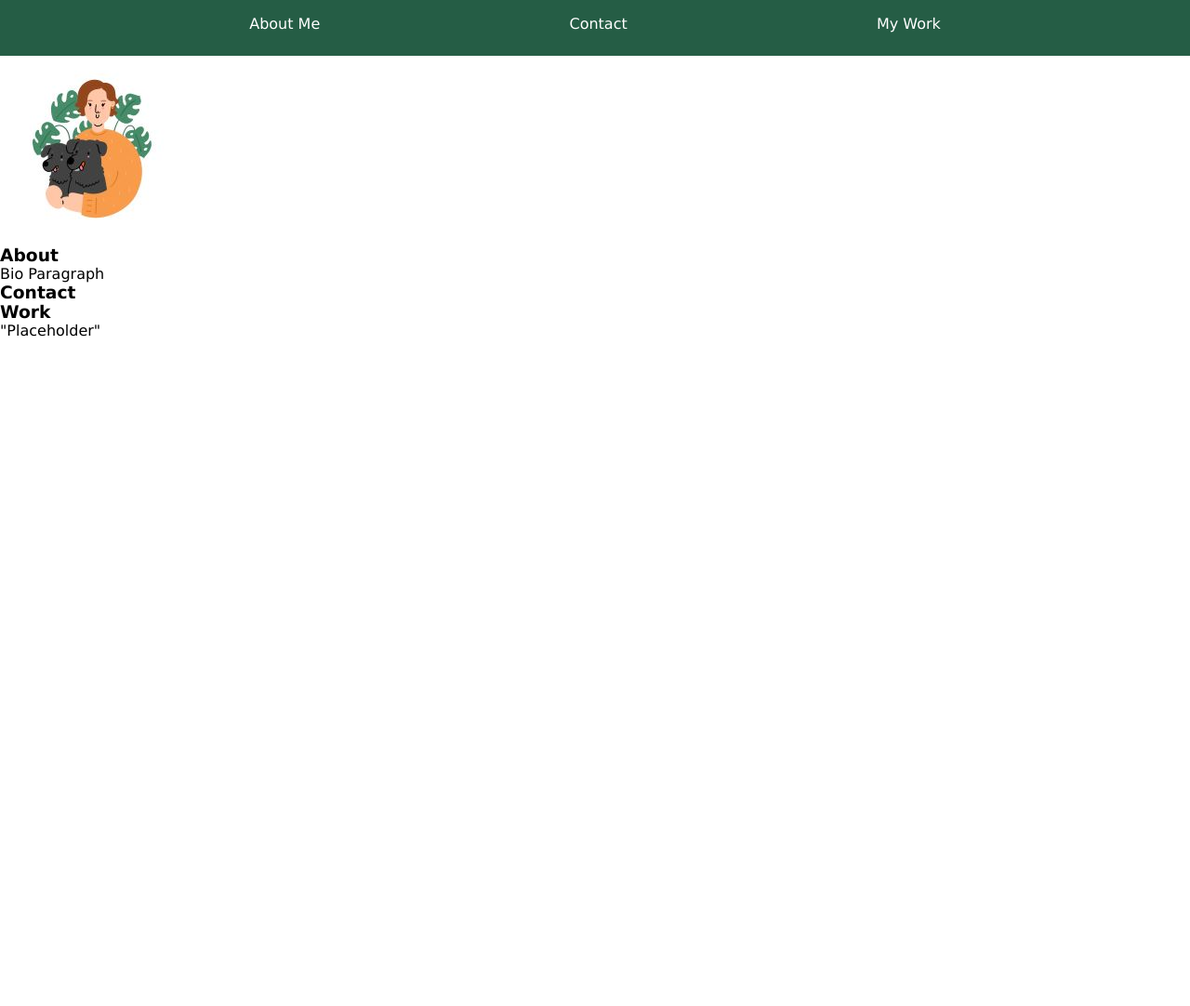
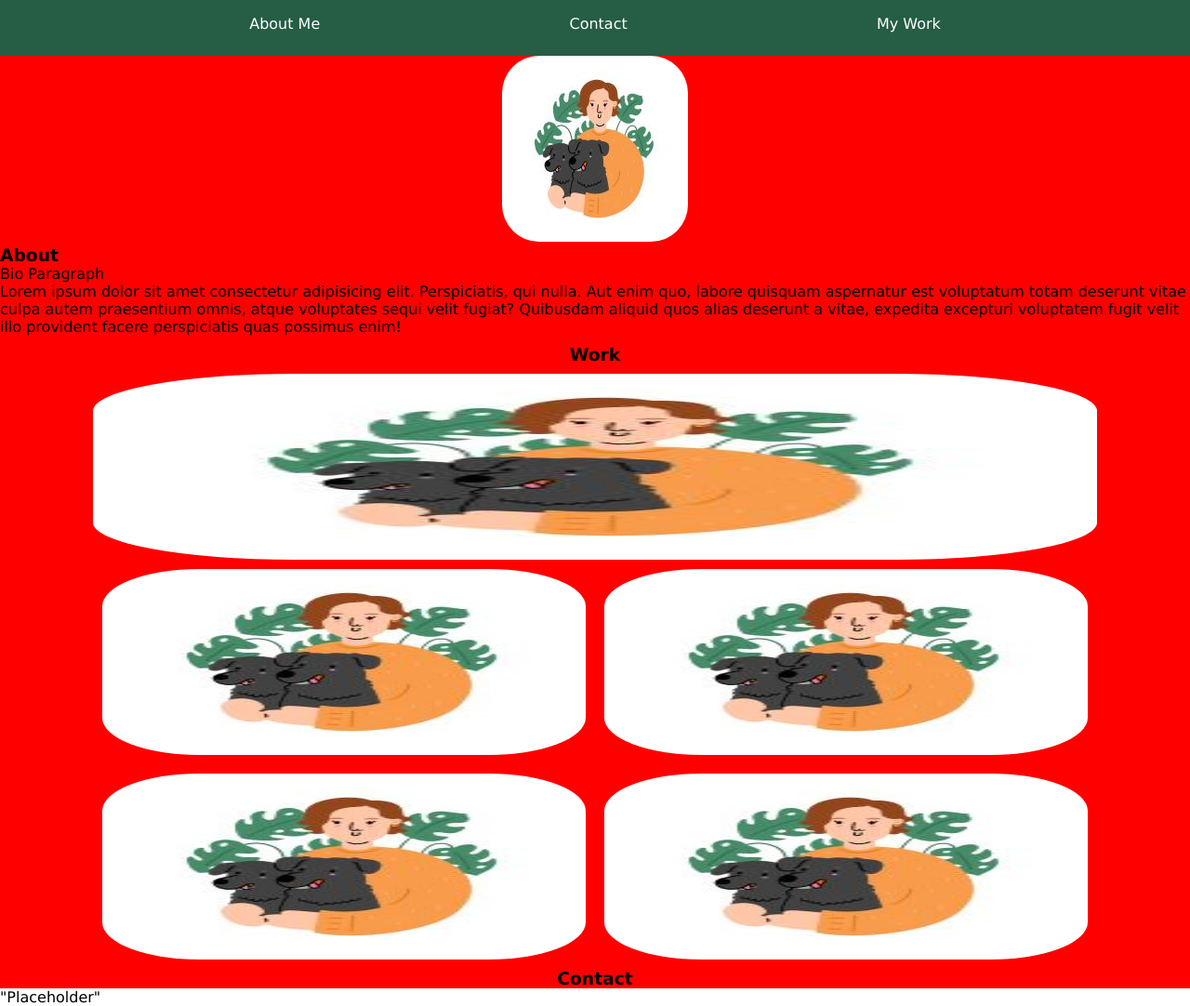
Before and after one commit to kilgette/professional-portfolio, a plain HTML site: page index.html in a window 1280 px wide. Shown: the whole page at 93% size. Before the commit the page ends 800 px from the top, so only its background shows below. Drawn offline with Linux system fonts and the light colour scheme.

Commit message:
post tutor flexbox edits

```diff
--- a/assets/css/style.css
+++ b/assets/css/style.css
@@ -1,5 +1,7 @@
 *{
+  box-sizing: border-box;
   margin: 0;
+  padding: 0;
   font-family: Verdana, Geneva, Tahoma, sans-serif;
 }
 
@@ -36,3 +38,33 @@ margin-left: 1rem;
 nav ul li a{
   color: #fff;
   text-decoration: none;
+}
+
+
+.main {
+  display: flex;
+  flex-direction: column;
+  background: red;
+  justify-content: center;
+  align-items: center;
+}
+
+.portfolio {
+  display: flex;
+  justify-content: center;
+  margin: 10px;
+}
+
+.images {
+  display: flex;
+  flex-wrap: wrap;
+}
+
+.images :nth-child(1) {
+  flex: 1 0 100%;
+}
+
+.images :nth-child(n+2) {
+  flex: 1 0 40%;
+  margin: 10px;
+}
--- a/index.html
+++ b/index.html
@@ -7,40 +7,64 @@
 <title>Amy Kilgour | Developer Portfolio</title>
 
 <!-- link to stylesheet below -->
-<link rel = "stylesheet" href ="assets/css/style.css"/>
+<link rel="stylesheet" href="assets/css/style.css" />
 </head>
 
 <body>
-  <header class = "header">
+  <header class="header">
     <nav>
       <ul>
-      <li><a href= "#about">About Me</a></li>
-      <li><a href= "#contact">Contact</a></li>
-      <li><a href= "#work">My Work</a></li>
+        <li><a href="#about">About Me</a></li>
+        <li><a href="#contact">Contact</a></li>
+        <li><a href="#work">My Work</a></li>
       </ul>
     </nav>
   </header>
 
-  <main>
-    <img src="./assets/images/ak_portrait_200x200.jpg" alt = "illustration of female with short brown hair and two black dogs">
-    </main>
+  <main class="main">
+    <section class="section-element" id="about">
+      <img src="./assets/images/ak_portrait_200x200.jpg"
+        alt="illustration of female with short brown hair and two black dogs">
+      </section>
 
-    <section id="about">
+      <section class="section-element" id="about">
         <h3>About</h3>
         <p>Bio Paragraph</p>
+        <p>Lorem ipsum dolor sit amet consectetur adipisicing elit. Perspiciatis, qui nulla. Aut enim quo, labore quisquam
+          aspernatur est voluptatum totam deserunt vitae culpa autem praesentium omnis, atque voluptates sequi velit
+          fugiat? Quibusdam aliquid quos alias deserunt a vitae, expedita excepturi voluptatem fugit velit illo provident
+          facere perspiciatis quas possimus enim!</p>
         </section>
 
-    <section id="contact">
+
+        <section class="section-element" id="work">
+          <div class="portfolio">
+            <h3>Work</h3>
+          </div>
+
+          <div class="images">
+            <img src="./assets/images/ak_portrait_200x200.jpg"
+              alt="illustration of female with short brown hair and two black dogs">
+            <img src="./assets/images/ak_portrait_200x200.jpg"
+              alt="illustration of female with short brown hair and two black dogs">
+            <img src="./assets/images/ak_portrait_200x200.jpg"
+              alt="illustration of female with short brown hair and two black dogs">
+            <img src="./assets/images/ak_portrait_200x200.jpg"
+              alt="illustration of female with short brown hair and two black dogs">
+            <img src="./assets/images/ak_portrait_200x200.jpg"
+              alt="illustration of female with short brown hair and two black dogs">
+          </div>
+    </section>
+
+    <section class="section-element" id="contact">
       <h3>Contact</h3>
     </section>
 
-    <section id="work">
-    <h3>Work</h3>
-    </section>
-
+  </main>
 </body>
 
 <footer>
   "Placeholder"
 </footer>
+
 </html>
```
Lines whose indentation alone changed are shown as unchanged.
